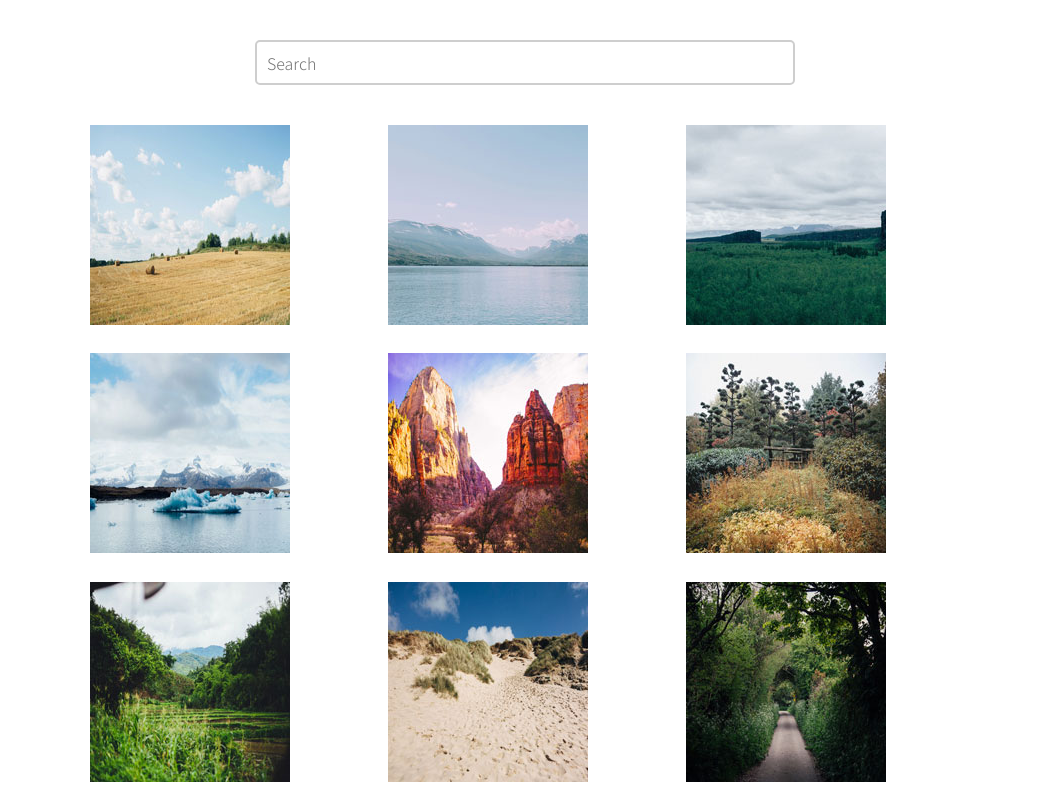
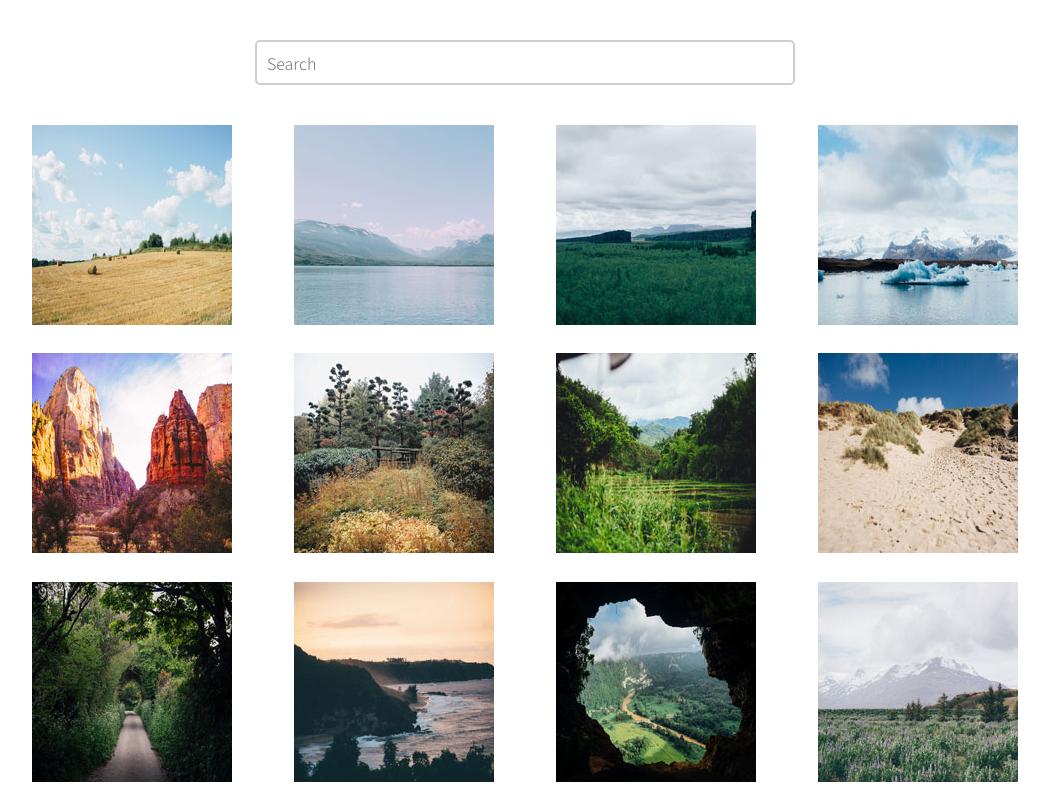
Before and after one commit to natalianinou/photo_gallery_v5, a plain HTML site: page index.html in a window 1280 px wide. Shown: the top 800 px of the page, without its empty margins (115-1164 px from the left). Drawn offline with Linux system fonts and the light colour scheme.

Commit message:
last details in grid css

```diff
--- a/css/styles.css
+++ b/css/styles.css
@@ -37,19 +37,20 @@ form input {
 /*-----  Gallery  --------*/
 main {
     margin: 0 auto;
-    width: 68%;
+    width: 80%;
 }
 
 .grid {
+
     display: grid;
     grid-template-columns: repeat(auto-fit, minmax(200px, 1fr));
     grid-gap: 1.5em;
-
+    justify-items: center;
 }
 
 
 
-
+/*-----  Img style  --------*/
 
 
 img:hover {
```
Also changed, not shown: index.html (+0 -5 lines), 1 other file.
